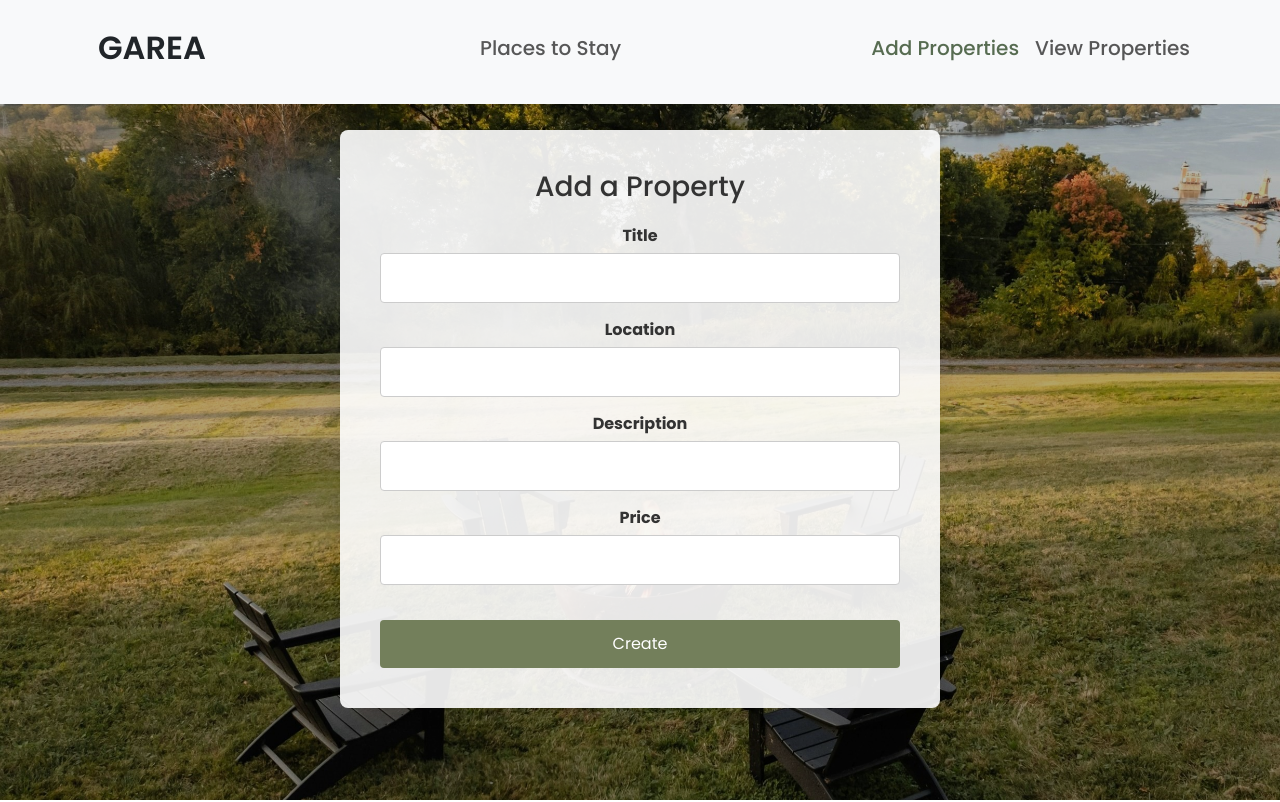
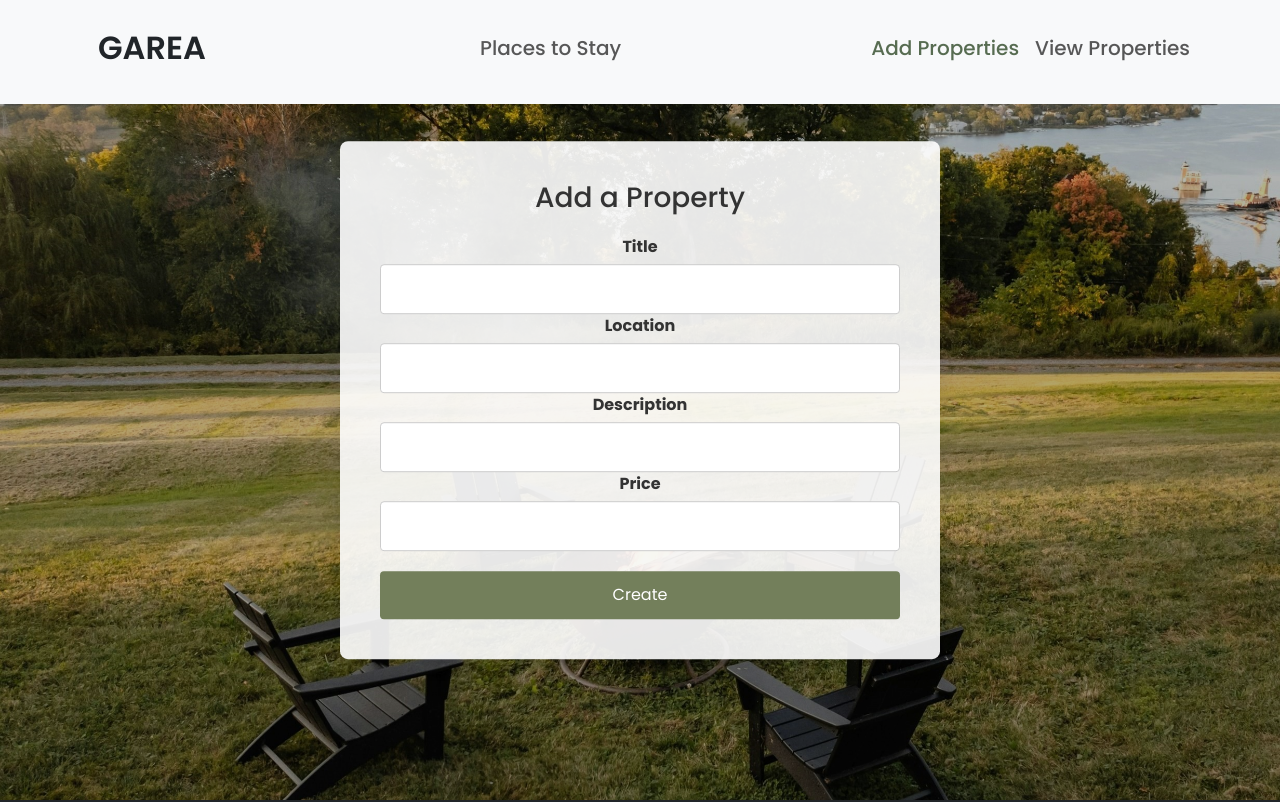
Before and after one commit to ru-wel/-6WCSERVER-WD-302-GAREA, a Vue app: page /addProperties in a window 1280 px wide. Shown: the top 802 px of the page. Built offline with nearby package versions, Linux system fonts and the light colour scheme.

Commit message:
FIXED FOCIN MT-5 TO 0

```diff
--- a/src/App.vue
+++ b/src/App.vue
@@ -31,7 +31,7 @@
     <!-- Router View -->
     <router-view></router-view>
 
-    <div class="mt-5">
+    <div class="mt-0">  <!-- CHANGED HERE -->
 
       <footer class="bg-dark text-center text-white">
         <div class="container p-4 pb-0">
--- a/src/components/AddProperties.vue
+++ b/src/components/AddProperties.vue
@@ -58,10 +58,12 @@ export default {
 </script>
 
 <style scoped>
-html, body {
+html, .main-container {
   height: 100%;
   margin: 0;
   padding: 0;
+  overflow: hidden;
+
 }
 
 .main-container {
@@ -71,28 +73,34 @@ html, body {
 }
 
 .background-image {
-  position: fixed;
+  position: absolute;
   top: 0;
   left: 0;
   width: 100%;
-  height: 100%;
+  min-height: 100vh;
   background-image: url('../assets/bg1.jpg');
   background-size: cover;
   background-position: center;
+  background-attachment: fixed;
   filter: brightness(0.7);
-  z-index: -1;
+  margin: 0;
+  padding: 0;
+  z-index: 0;
+
 }
+
 
 .form-container {
   position: relative;
   z-index: 1;
   max-width: 600px;
-  margin: auto;
+  margin: 0 auto;
   padding: 40px;
   background-color: rgba(255, 255, 255, 0.9);
   border-radius: 8px;
   box-shadow: 0 4px 20px rgba(0, 0, 0, 0.1);
-  margin-top: 130px;
+  transform: translateY(-50%);
+  top: 50%;
 }
 
 .form-title {
@@ -100,10 +108,11 @@ html, body {
   margin-bottom: 20px;
   text-align: center;
   color: #333;
+  margin: 0 0 20px;
 }
 
 .form-group {
-  margin-bottom: 15px;
+  margin-bottom: 0px;
   display: flex;
   flex-direction: column;
 }
@@ -120,6 +129,7 @@ input[type="text"] {
   border: 1px solid #ccc;
   border-radius: 4px;
   font-size: 16px;
+  box-sizing: border-box; /* Prevents width issues due to padding */
 }
 
 .submit-button {
--- a/src/components/EditProperties.vue
+++ b/src/components/EditProperties.vue
@@ -70,21 +70,29 @@ html, body {
 
 .main-container {
   position: relative;
+  width: 100%;
   height: 100vh;
+  background-color: #333;
+  margin: 0;
+  padding: 0;
   overflow: hidden;
 }
 
 .background-image {
-  position: fixed;
+  position: absolute;
   top: 0;
   left: 0;
   width: 100%;
-  height: 100%;
+  min-height: 100vh;
   background-image: url('../assets/bg1.jpg');
   background-size: cover;
   background-position: center;
+  background-attachment: fixed;
   filter: brightness(0.7);
-  z-index: -1;
+  margin: 0;
+  padding: 0;
+  z-index: 0;
+
 }
 
 .form-container {
--- a/src/components/ViewProperties.vue
+++ b/src/components/ViewProperties.vue
@@ -41,8 +41,6 @@
         </div>
       </div>
     </div>
-
-
   </div>
 </template>
 
@@ -89,25 +87,31 @@ html, body {
 }
 
 .background-image {
-    position: fixed;
+  position: absolute;
   top: 0;
   left: 0;
   width: 100%;
-    height: 100%;
+  min-height: 100vh;
   background-image: url('../assets/bg2.jpg');
   background-size: cover;
   background-position: center;
+  background-attachment: fixed;
   filter: brightness(0.7);
-    z-index: -1;
+  margin: 0;
+  padding: 0;
+  z-index: 0;
+
 }
 
 .main-container {
-
   position: relative;
+  width: 100%;
   height: 100vh;
+  background-color: #333;
+  margin: 0;
+  padding: 0;
   overflow: hidden;
 }
-
 
 .content {
     flex: 1;
@@ -135,6 +139,7 @@ html, body {
     background-color: rgba(0, 0, 0, 0.05);
 }
 
+
 .btn-edit {
     background-color: #707c56;
     color: white;
@@ -153,12 +158,11 @@ html, body {
     background-color: #79575a;
 }
 
+
 .footer {
     background-color: #f8f9fa;
-    padding: 10px 0;
+    padding: 0;
     width: 100%;
-    text-align: center;
-    margin-top: auto;
 }
 
 .container {
```
Lines whose indentation alone changed are shown as unchanged.
